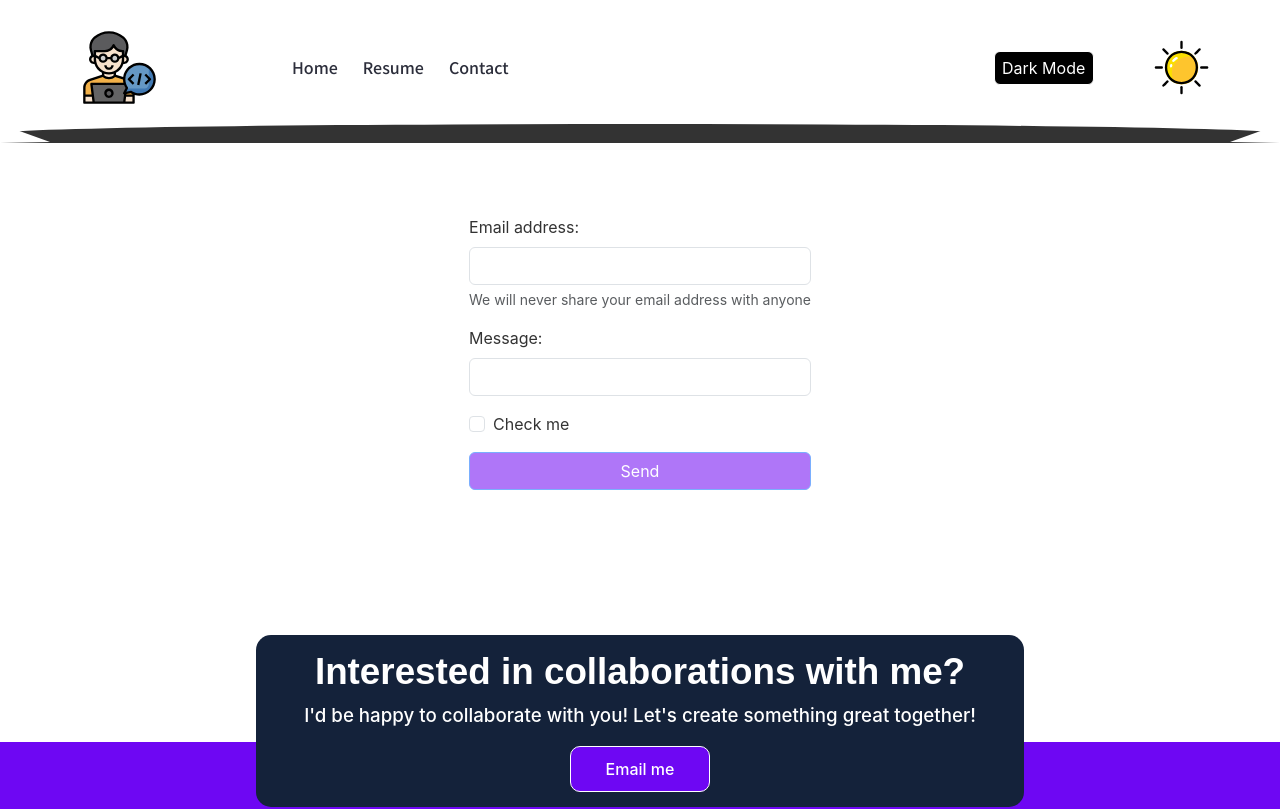
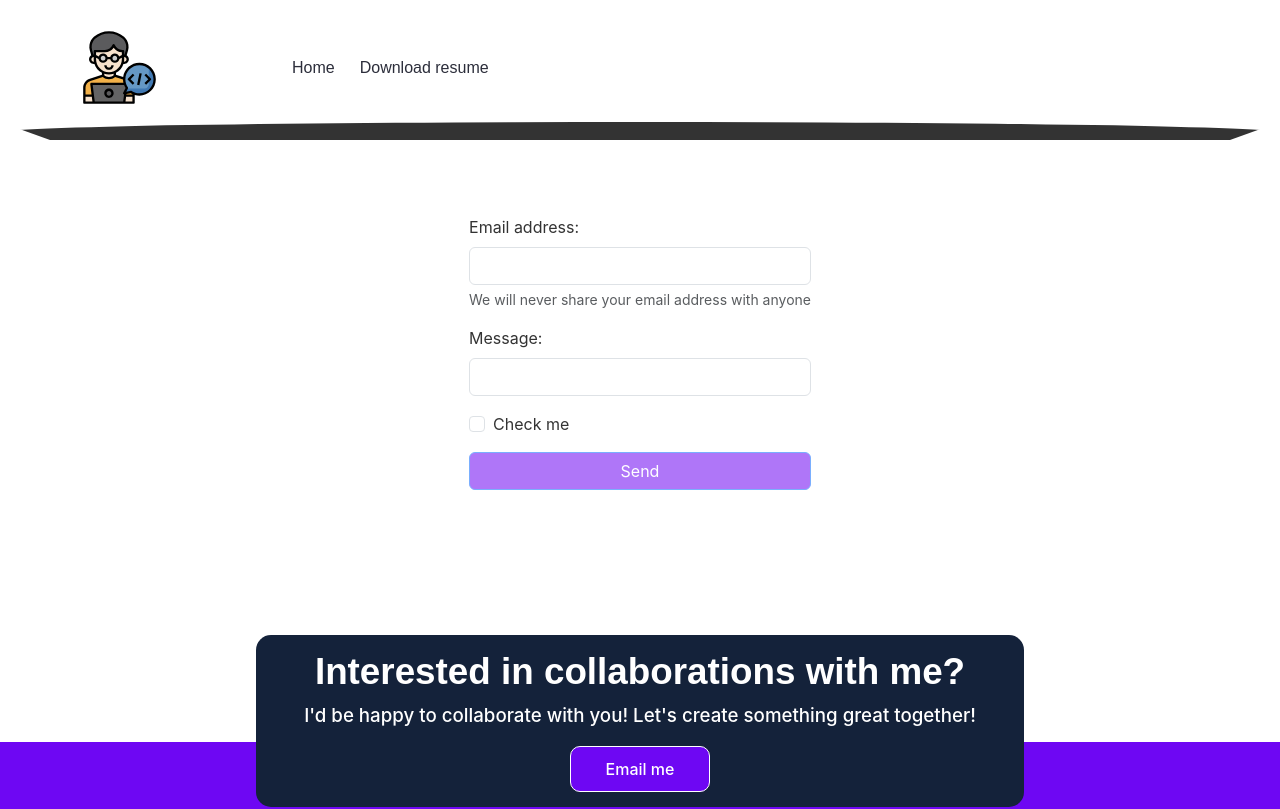
Before and after one commit to Okeanid-ISR/My-Own-Web-site, a React (Create React App) app: page /sayHello in a window 1280 px wide. Shown: the top 809 px of the page. Built offline with nearby package versions, Linux system fonts and the light colour scheme.

Commit message:
feat: font-famly updated + contact link deleted for now

```diff
--- a/src/components/comps_home/Header.jsx
+++ b/src/components/comps_home/Header.jsx
@@ -20,17 +20,17 @@ const Header = ({toggleThemeButton}) => {
                             <li className="navBar-ul__list shake">
                                 <a className="navBar-ul__link text-decoration-none"
                                    href="/Ilya_Tsoy_configured.pdf"
-                                   download="Ilya_Tsoy_configured.pdf">Resume
+                                   download="Ilya_Tsoy_configured.pdf">Download resume
                                 </a>
 
                             </li>
-                            <li className="navBar-ul__list shake"><Link className="navBar-ul__link text-decoration-none"
-                                                                        to="/sayHello">Contact</Link></li>
+                            {/*<li className="navBar-ul__list shake"><Link className="navBar-ul__link text-decoration-none"*/}
+                            {/*                                            to="/sayHello">Contact</Link></li>*/}
                         </ul>
-                        <div className="navBar-modules align-items-center col-3">
-                            <button onClick={toggleThemeButton} id="toggle-theme">Dark Mode</button>
-                            <div className="sun"/>
-                        </div>
+                        {/*<div className="navBar-modules align-items-center col-3">*/}
+                        {/*    <button onClick={toggleThemeButton} id="toggle-theme">Dark Mode</button>*/}
+                        {/*    <div className="sun"/>*/}
+                        {/*</div>*/}
                     </nav>
                     <div className="col-9 d-flex justify-content-end align-items-center">
                         <nav className="navbar position-relative justify-content-center navbar-expand-lg">
--- a/src/styles/general_styles/header.css
+++ b/src/styles/general_styles/header.css
@@ -38,7 +38,7 @@
 .navBar-ul__list {
     margin-left: 15px;
     padding: 5px;
-    font-family: 'Noto Sans JP', sans-serif;
+    font-family: var(--font-famaly-forH2);
 }
 
 .navBar-ul {
@@ -87,8 +87,8 @@
     left: 0;
     bottom: -8px; /* отступ снизу */
     width: 100%;
-    height: 18px; /* высота линии */
-    border-bottom: 1.5px solid var(--back-line-header);
+    height: 3px; /* высота линии */
+    border-bottom: 3px solid white;
     border-radius: 50% 50% 0 0;
     transform: skewY(-90deg);
     transform-origin: left bottom;
```
